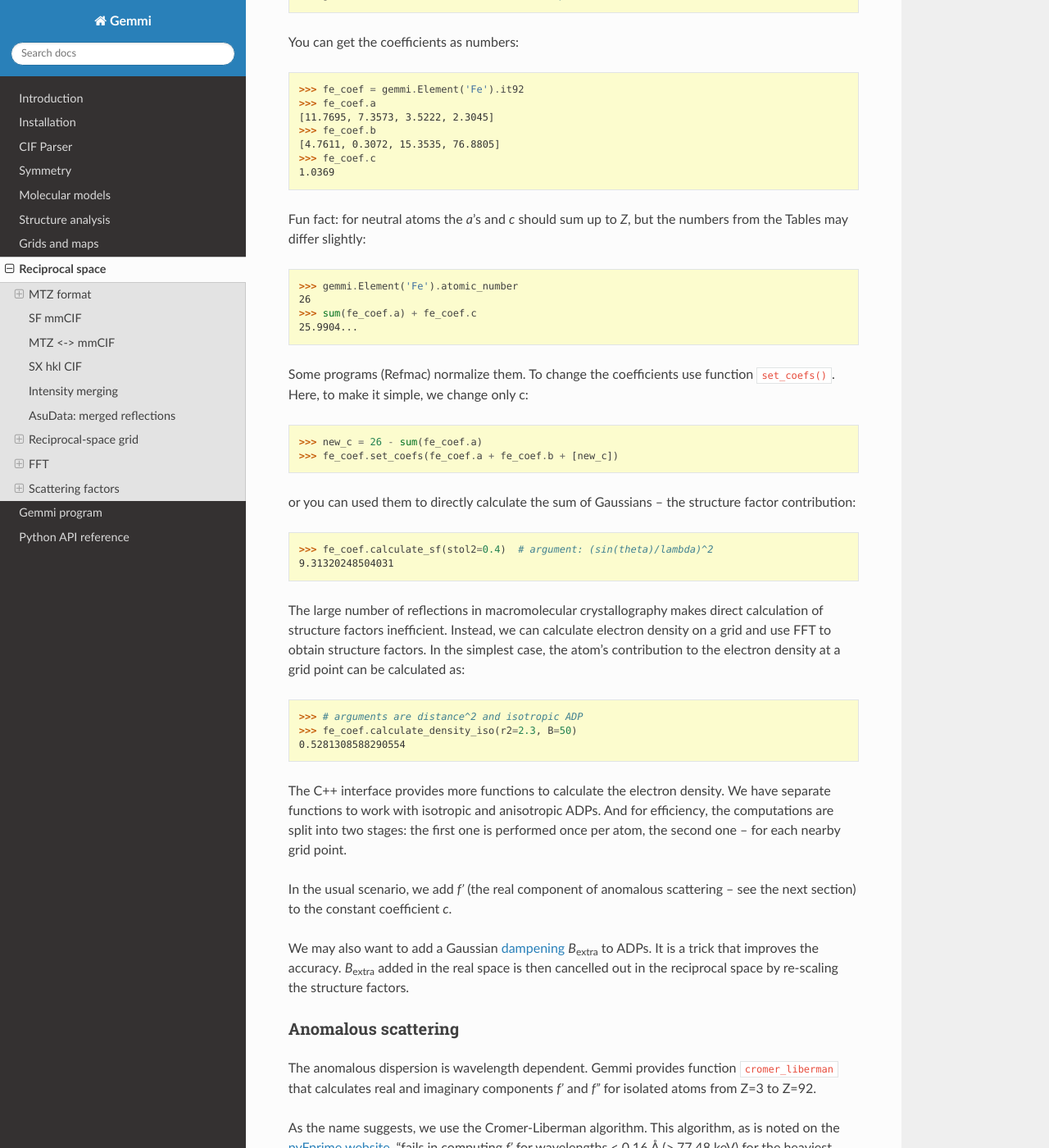
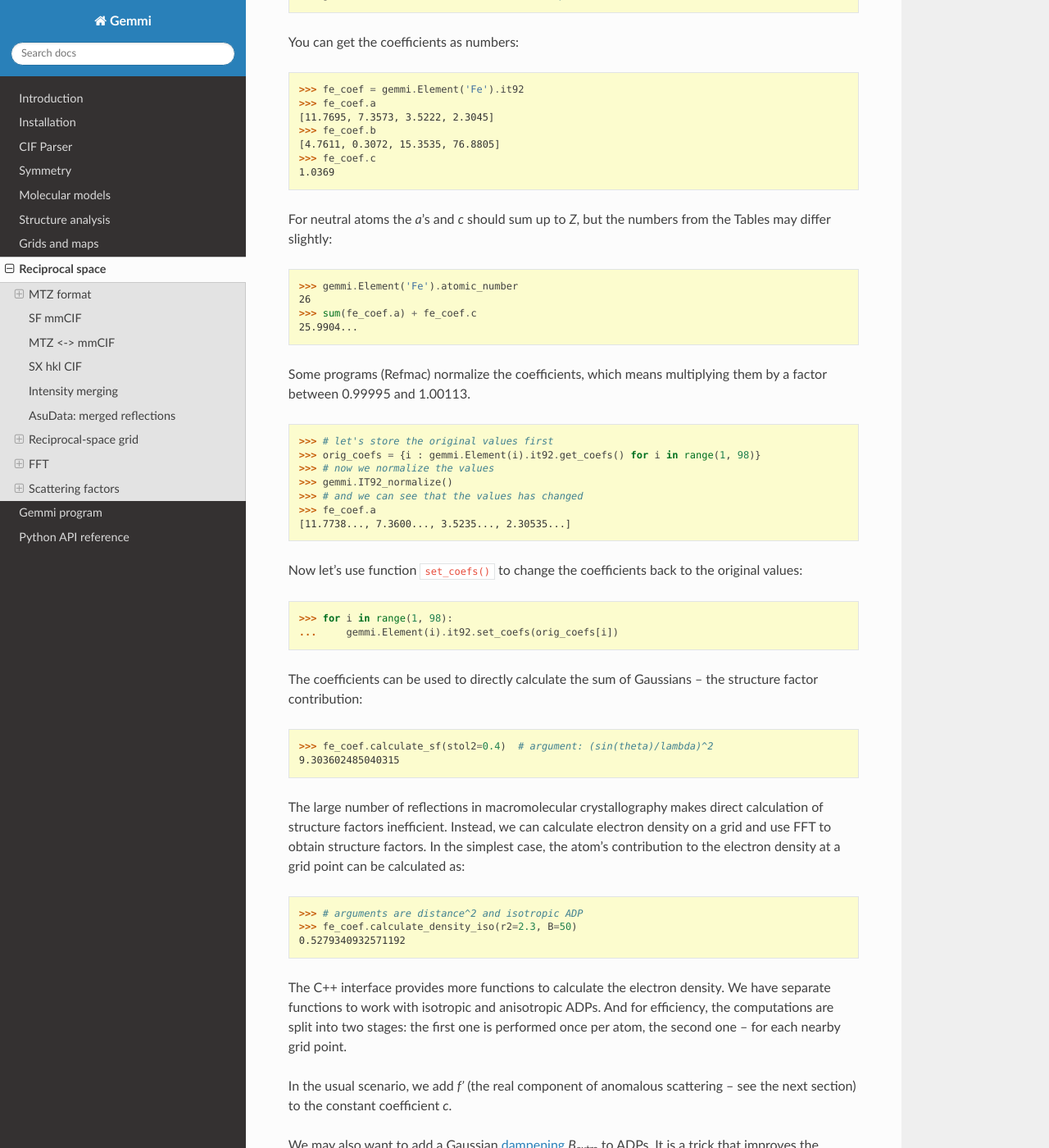
Before and after one commit to project-gemmi/gemmi, a Sphinx documentation site: the page built from docs/hkl.rst, in a window 1280 px wide and 1400 px high, scrolled down 25290 px. Shown: the whole window at 82% size. Built offline with Sphinx 7.4.7 and the Read the Docs theme 2.0.0, drawn with Linux system fonts in a browser that asks for light colours; some of the changed text lies outside the part shown.

Commit message:
add IT92::normalize() to get the same coefficients as in Refmac
and add functions get_coefs() to make restoring original values easier

```diff
--- a/docs/hkl.rst
+++ b/docs/hkl.rst
@@ -1384,7 +1384,7 @@ You can get the coefficients as numbers:
   >>> fe_coef.c
   1.0369
 
-Fun fact: for neutral atoms the *a*'s and *c* should sum up to *Z*,
+For neutral atoms the *a*'s and *c* should sum up to *Z*,
 but the numbers from the Tables may differ slightly:
 
 .. doctest::
@@ -1394,22 +1394,34 @@ but the numbers from the Tables may differ slightly:
   >>> sum(fe_coef.a) + fe_coef.c  # doctest: +ELLIPSIS
   25.9904...
 
-Some programs (Refmac) normalize them.
-To change the coefficients use function ``set_coefs()``.
-Here, to make it simple, we change only c:
-
-.. doctest::
-
-  >>> new_c = 26 - sum(fe_coef.a)
-  >>> fe_coef.set_coefs(fe_coef.a + fe_coef.b + [new_c])
-
-or you can used them to directly calculate the sum of Gaussians --
+Some programs (Refmac) normalize the coefficients,
+which means multiplying them by a factor between 0.99995 and 1.00113.
+
+.. doctest::
+
+  >>> # let's store the original values first
+  >>> orig_coefs = {i : gemmi.Element(i).it92.get_coefs() for i in range(1, 98)}
+  >>> # now we normalize the values
+  >>> gemmi.IT92_normalize()
+  >>> # and we can see that the values has changed
+  >>> fe_coef.a  # doctest: +ELLIPSIS
+  [11.7738..., 7.3600..., 3.5235..., 2.30535...]
+
+Now let's use function ``set_coefs()`` to change the coefficients back
+to the original values:
+
+.. doctest::
+
+  >>> for i in range(1, 98):
+  ...     gemmi.Element(i).it92.set_coefs(orig_coefs[i])
+
+The coefficients can be used to directly calculate the sum of Gaussians --
 the structure factor contribution:
 
 .. doctest::
 
   >>> fe_coef.calculate_sf(stol2=0.4)  # argument: (sin(theta)/lambda)^2
-  9.31320248504031
+  9.303602485040315
 
 The large number of reflections in macromolecular crystallography makes direct
 calculation of structure factors inefficient. Instead, we can calculate electron
@@ -1421,7 +1433,7 @@ point can be calculated as:
 
   >>> # arguments are distance^2 and isotropic ADP
   >>> fe_coef.calculate_density_iso(r2=2.3, B=50)
-  0.5281308588290554
+  0.5279340932571192
 
 The C++ interface provides more functions to calculate the electron density.
 We have separate functions to work with isotropic and anisotropic ADPs.
```
Also changed, not shown: other parts of docs/hkl.rst (+2 -2 lines), 3 other files.
